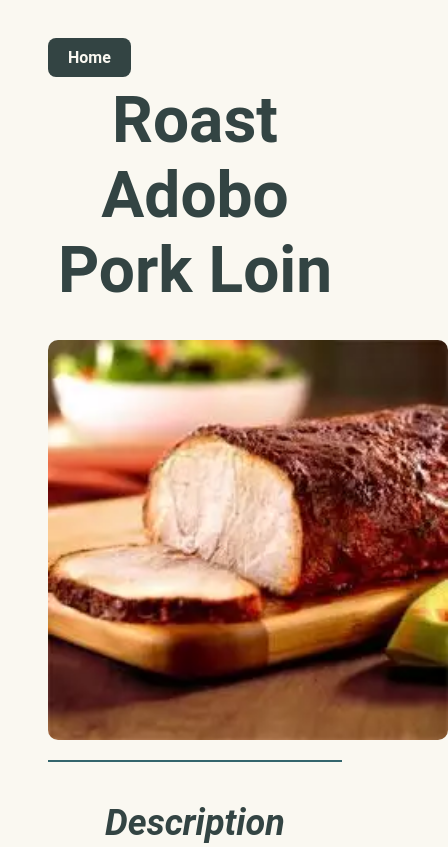
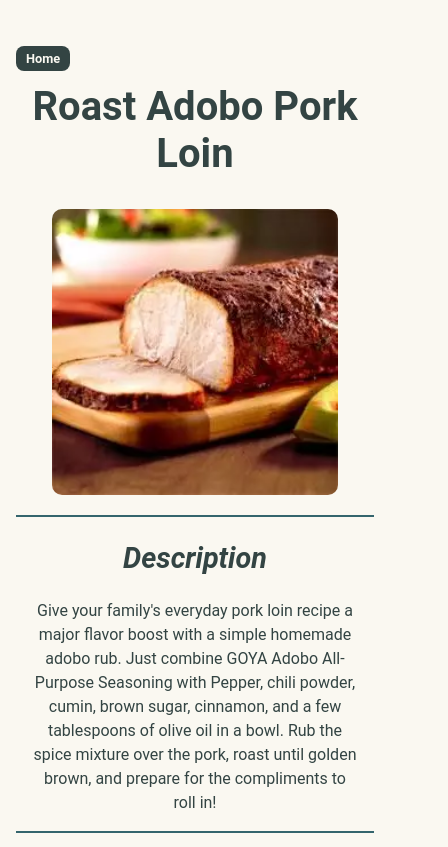
Before and after one commit to Shifardd/odin-recipes, a plain HTML site: page public/adobo.html in a window 390 px wide. Shown: the top 847 px of the page, 448 px wide, since content can reach past the window. Drawn offline with Linux system fonts and the light colour scheme.

Commit message:
Add media queries to make it more responsive

```diff
--- a/assets/style/style.css
+++ b/assets/style/style.css
@@ -124,3 +124,49 @@ hr {
   border: none;
   background-color: var(--greenish-color);
 }
+
+@media (max-width: 767px) {
+  body {
+    padding: 2rem 0;
+  }
+  #title {
+    font-size: 3.5rem;
+    margin: 5rem 0 2rem;
+  }
+  .recipe-list a {
+    font-size: 1.25rem;
+    margin: 0;
+    text-align: center !important;
+  }
+
+  .light-bg {
+    padding: 3rem 1rem;
+  }
+  a.go-home {
+    padding: 5px 10px;
+    font-size: 0.8rem;
+  }
+  a.go-home:hover {
+    padding: 5px 10px;
+    font-size: 0.8rem;
+  }
+  #recipe-name {
+    font-size: 2.5rem;
+  }
+  img {
+    width: 80%;
+  }
+  .description-title, .ingredients-title, .steps-title {
+    font-size: 1.8rem !important;
+    margin: 1.5rem 0;
+  }
+  .description {
+    margin: 1rem;
+    text-align: center;
+  }
+  .ingredients-list, .steps-list {
+    margin: 0.5rem 1rem;
+    text-align:justify;
+  }
+
+}
```
